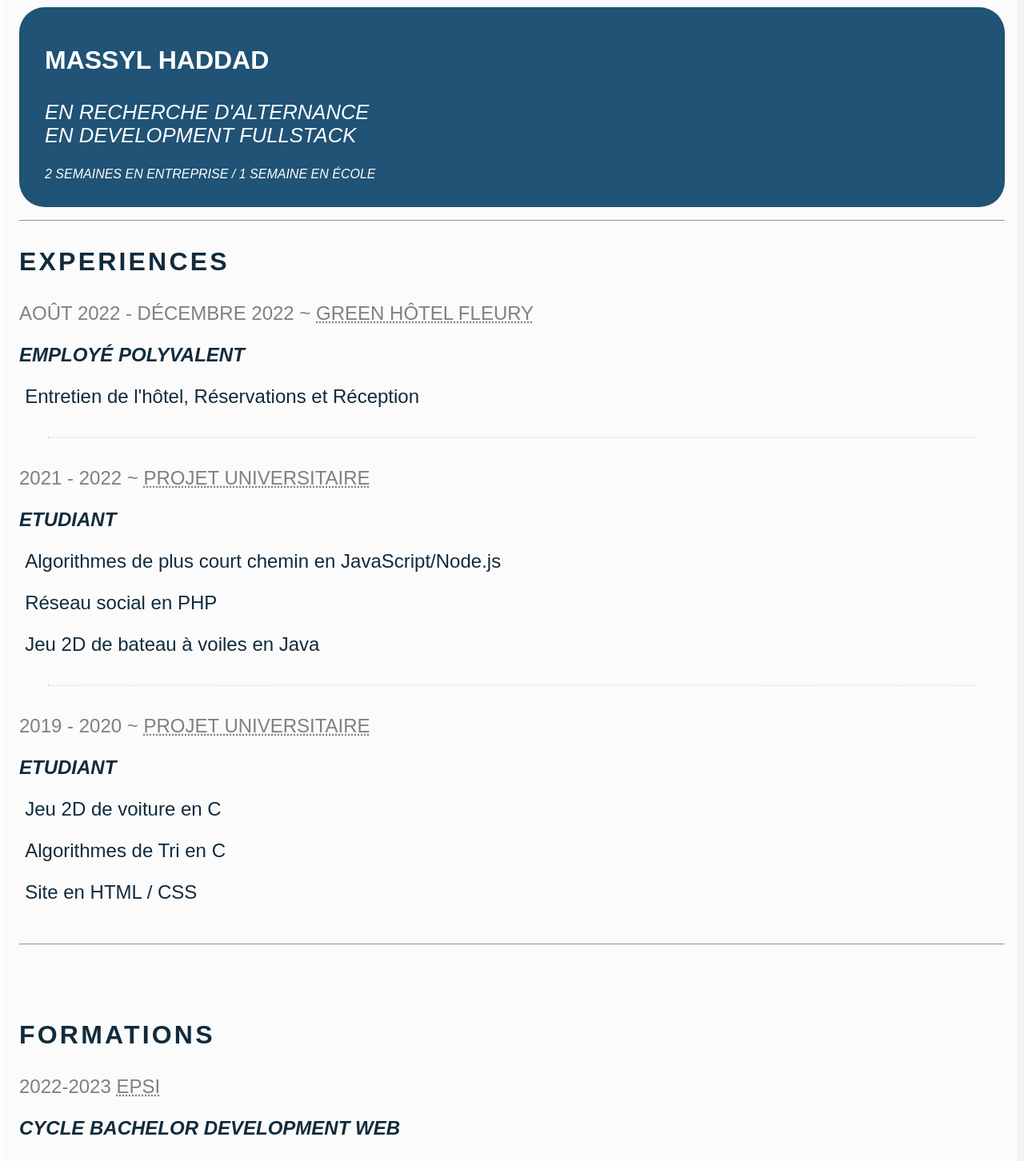
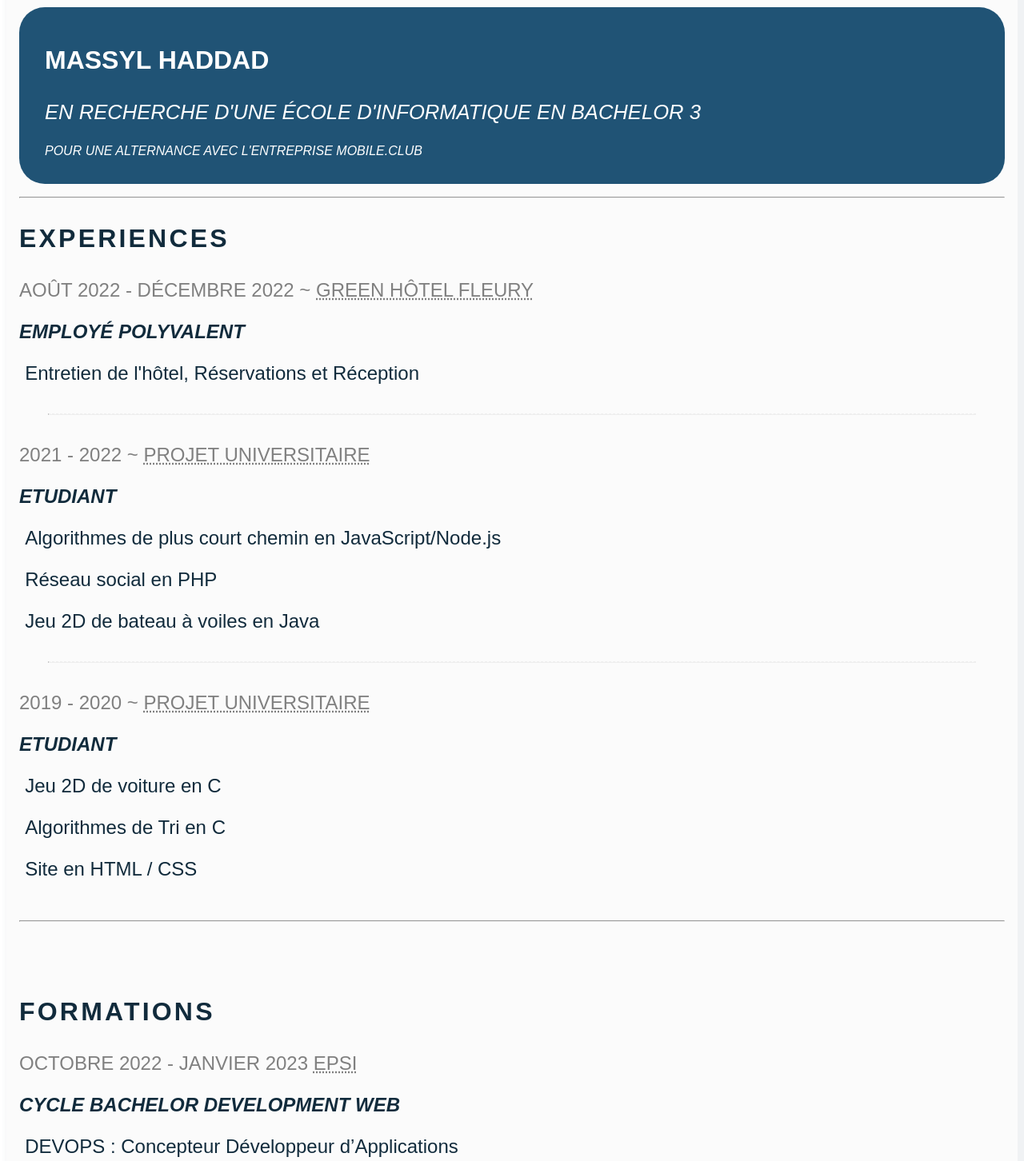
Before and after one commit to MassylHaddad/nextjs, a Next.js app: page /resume in a window 1280 px wide. Shown: the part 2020-3472 px from the top of the page at 80% size. Built offline with nearby package versions, Linux system fonts and the light colour scheme.

Commit message:
Update school research

```diff
--- a/pages/resume.tsx
+++ b/pages/resume.tsx
@@ -66,8 +66,8 @@ export default function Home() {
           <div className="BUT">
             <div className="ButContent">
               <p className="nom">Massyl HADDAD</p>
-              <p className="goal">En recherche d'alternance <br /> en Development Fullstack </p>
-              <p className="rhythm"> 2 semaines en entreprise / 1 semaine en école</p>
+              <p className="goal">En recherche d'une école d'informatique en Bachelor 3</p>
+              <p className="rhythm"> Pour une alternance avec l'entreprise mobile.club</p>
             </div>
           </div>
           <hr /><p className="titre">EXPERIENCES</p>
@@ -81,13 +81,13 @@ export default function Home() {
           <p className="textStatus"> Etudiant </p>
           <div className="text"> <p> Jeu 2D de voiture en C </p> <p> Algorithmes de Tri en C </p> <p>  Site en HTML / CSS </p> </div>
           <br /><hr /><br /><br /><br /><p className="titre">FORMATIONS</p>
-          <p className="text2g"> 2022-2023 <abbr title="Ecole Privée des Sciences Informatiques">EPSI</abbr></p>
+          <p className="text2g"> octobre 2022 - janvier 2023 <abbr title="Ecole Privée des Sciences Informatiques">EPSI</abbr></p>
           <p className="textStatus"> Cycle Bachelor Development Web </p>
           <p className="text">DEVOPS : Concepteur Développeur d’Applications</p>
           <p className="text2g"> <hr /> 2019 - 2022 <abbr title="Université de Picardie Jules-Verne">UPJV</abbr></p>
           <p className="textStatus"> Cycle Licence Informatique</p>
           <p className="text">Projet universitaire : 2 sites, 2 jeux, 2 algorithmes</p>
-          <p className="text2g"> <hr /> 2016-2019   <abbr title="Le Centre national d'enseignement à distance ">CNED</abbr></p>
+          <p className="text2g"> <hr /> 2016 - 2019   <abbr title="Le Centre national d'enseignement à distance ">CNED</abbr></p>
           <p className="textStatus"> Filière lycée général ES </p>
           <p className="text">Option Mathématiques</p>
 
```
